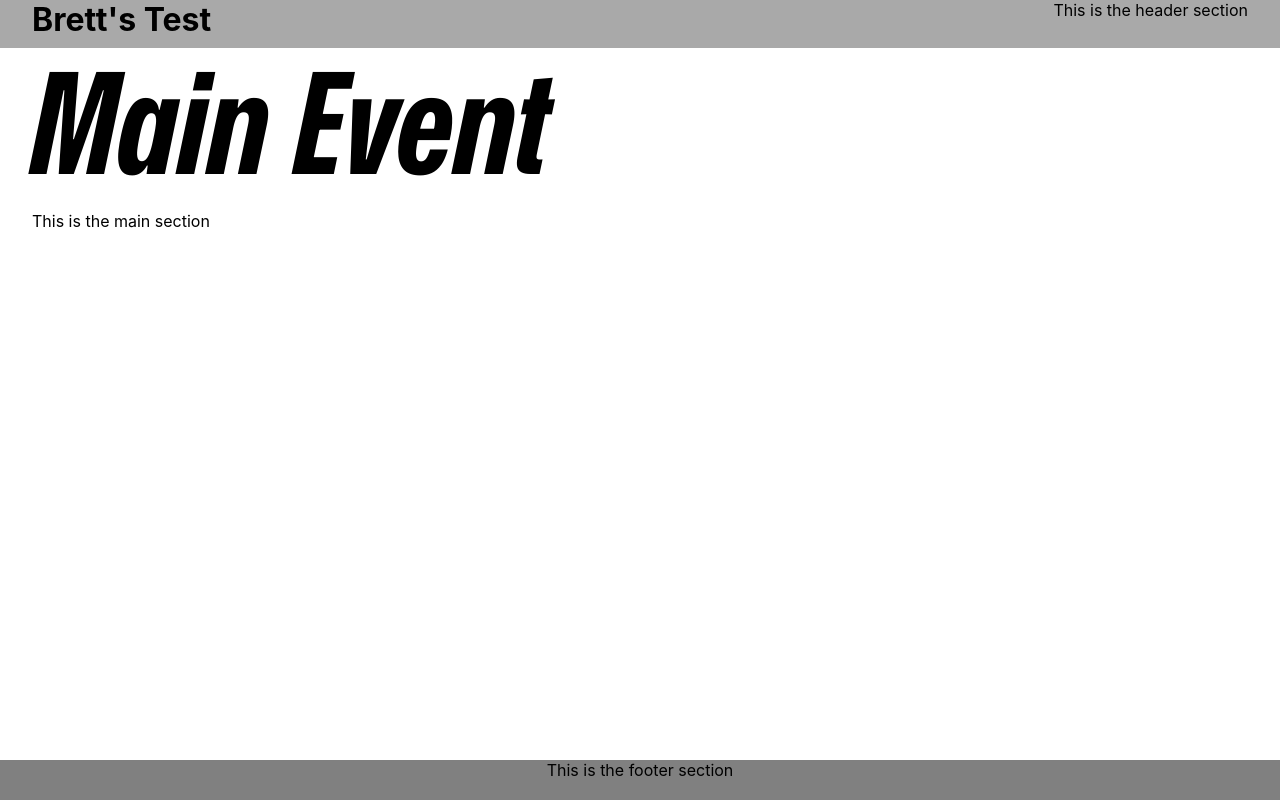
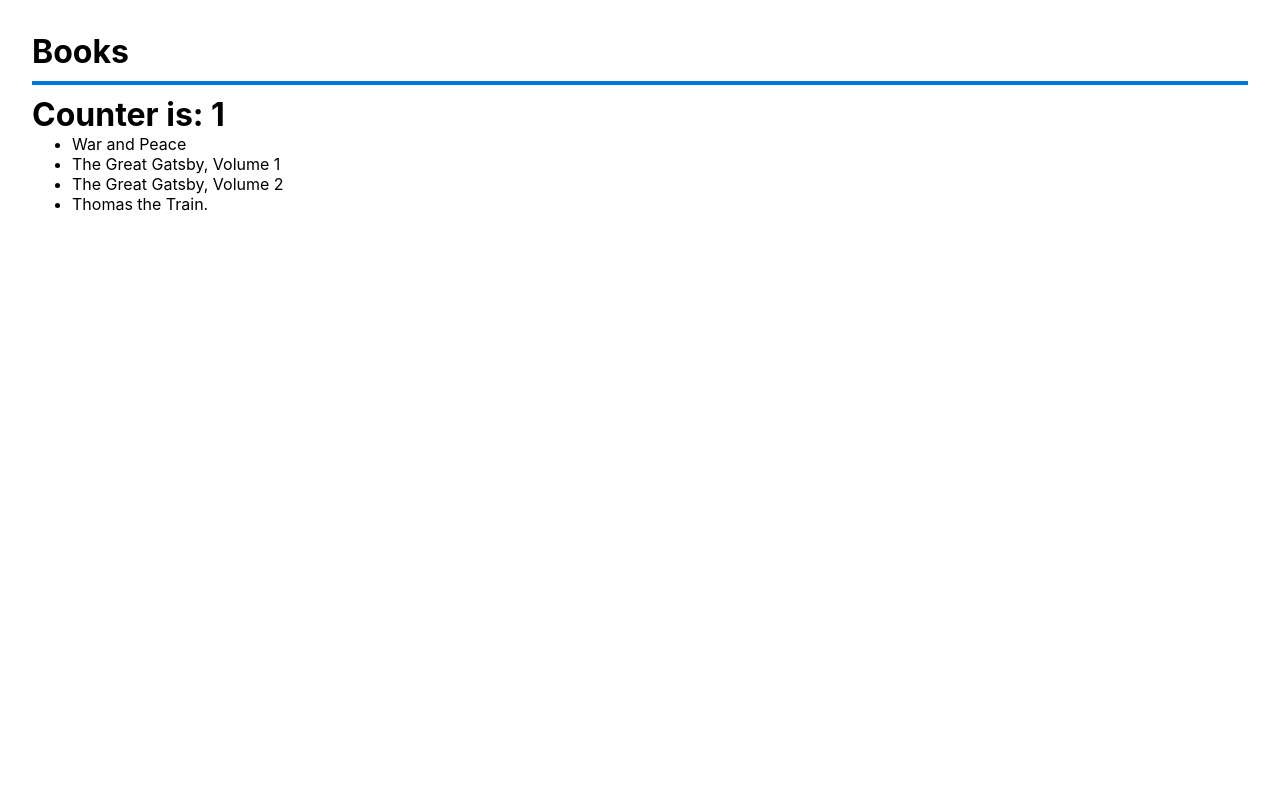
Before and after one commit to brettbaisley/aswa-kids-gift-list-cosmos, a React (Create React App) app: page / in a window 1280 px wide. Built offline with nearby package versions, Linux system fonts and the light colour scheme.

Commit message:
Books Component in progress

```diff
--- a/src/App.js
+++ b/src/App.js
@@ -1,21 +1,14 @@
 import './App.css';
+import Books from './components/Books';
 
-import Header from './Components/Header'
+
 
 function App() {
   return (
-    <div className="app">
-
-      <Header title="Brett's Test" />
-
-      <main className="app-main">
-        <h1>Main Event</h1>
-        This is the main section
-      </main>
-
-      <footer className="app-footer">
-        This is the footer section
-      </footer>
+    <div>
+      <h1>Books</h1>
+      <div className="header-bar"></div>
+      <Books />
     </div>
   );
 }
--- a/src/Components/Header.css
+++ /dev/null
@@ -1,11 +0,0 @@
-.app-header {
-    background-color: darkgray;
-    display: flex;
-    justify-content: space-between;
-    height: 3rem;
-}
-
-.app-header > * {
-    align-items: center;
-  justify-content: center;
-}
--- a/src/Components/Header.js
+++ /dev/null
@@ -1,13 +0,0 @@
-import './Header.css';
-import React, { Component } from 'react';
-
-export default class Header extends Component {
-    render() {
-        return(
-            <header className="app-header">
-                <h1>{this.props.title}</h1>
-                <p>This is the header section</p>
-            </header>
-        )
-    }
-};
--- /dev/null
+++ b/src/components/Books.js
@@ -0,0 +1,70 @@
+import React, {Component} from "react";
+
+export default class Books extends Component {
+    constructor() {
+        super();
+
+        this.state = {
+            counter: 1,
+            books: [
+                {
+                  "_id": "63820f418b1cf13e201e58a8",
+                  "title": "War and Peace",
+                  "genre": "Historical",
+                  "created": "2022-11-26T13:06:09.604Z",
+                  "__v": 0
+                },
+                {
+                  "_id": "63820f718b1cf13e201e58aa",
+                  "title": "The Great Gatsby, Volume 1",
+                  "genre": "Fiction",
+                  "created": "2022-11-26T13:06:57.105Z",
+                  "__v": 0
+                },
+                {
+                  "_id": "63820f748b1cf13e201e58ac",
+                  "title": "The Great Gatsby, Volume 2",
+                  "genre": "Fiction",
+                  "created": "2022-11-26T13:07:00.751Z",
+                  "__v": 0
+                },
+                {
+                  "_id": "63820f8f8b1cf13e201e58ae",
+                  "title": "Thomas the Train.",
+                  "genre": "Children",
+                  "created": "2022-11-26T13:07:27.490Z",
+                  "__v": 0
+                }
+              ]
+            }
+    }
+
+
+
+
+
+    render() {
+        return(
+            <div>
+                <h1>Counter is: {this.state.counter}</h1>
+
+                <ul className="books">
+                    {
+                        this.state.books.map(book => {
+                            return (
+                                <li key={book._id}>
+                                    {book.title}
+                                </li>
+                            );
+                        })
+                    }
+                </ul>
+                <div className="editarea">
+                    {
+                        // Edit form
+                    }
+                </div>
+            </div>
+        )
+    }
+};
--- a/src/index.css
+++ b/src/index.css
@@ -5,7 +5,7 @@
 }
 
 body {
-  margin: 0;
+  margin: 2em;
   font-family: -apple-system, BlinkMacSystemFont, 'Segoe UI', 'Roboto', 'Oxygen',
     'Ubuntu', 'Cantarell', 'Fira Sans', 'Droid Sans', 'Helvetica Neue',
     sans-serif;
@@ -13,7 +13,9 @@ body {
   -moz-osx-font-smoothing: grayscale;
 }
 
-code {
-  font-family: source-code-pro, Menlo, Monaco, Consolas, 'Courier New',
-    monospace;
+.header-bar {
+  background-color: #0078d7;
+  height: 4px;
+  margin-top: 10px;
+  margin-bottom: 10px;
 }
```
Also changed, not shown: 1 other file (tests, documents, lock files or other folders).
